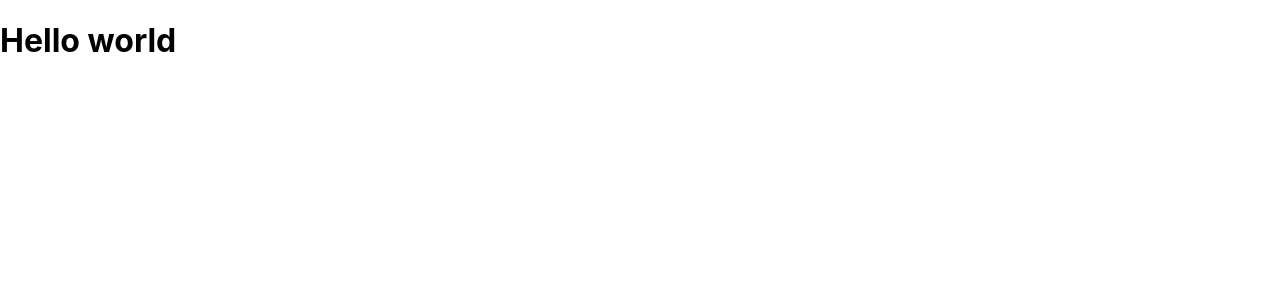
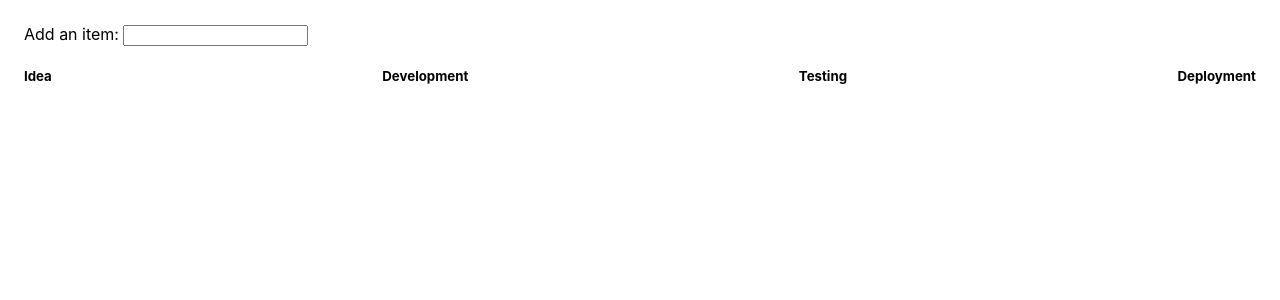
Before and after one commit to FlavioMiyaji/AssemblyLine, a React (Create React App) app: page / in a window 1280 px wide. Shown: the top 300 px of the page. Built offline with nearby package versions, Linux system fonts and the light colour scheme.

Commit message:
AssemblyLine skeleton

```diff
--- a/src/App.tsx
+++ b/src/App.tsx
@@ -1,7 +1,16 @@
+import { AssemblyLine } from './components';
+
 function App() {
   return (
     <div id="app">
-      <h1>Hello world</h1>
+      <AssemblyLine
+        stages={[
+          "Idea",
+          "Development",
+          "Testing",
+          "Deployment"
+        ]}
+      />
     </div>
   );
 }
--- /dev/null
+++ b/src/components/AssemblyLine/index.tsx
@@ -0,0 +1,52 @@
+import { useState } from "react";
+
+import { Container, Header, Stages, Stage, Task } from "./styles";
+
+type Props = {
+  stages: string[];
+}
+
+interface IStage {
+  name: string;
+  tasks: string[];
+}
+
+export function AssemblyLine({ stages }: Props) {
+  const [newTask, setNewTask] = useState("");
+  const list: IStage[] = stages.map(name => ({ name, tasks: [] }));
+
+  const handleTask = (event: React.ChangeEvent<HTMLInputElement>) => {
+    setNewTask(event.target.value);
+    event.stopPropagation();
+  }
+
+  return (
+    <Container data-testid="">
+      <Header>
+        <label form="new-task">Add an item: </label>
+        <input
+          data-testid="new-task"
+          type="text"
+          id="new-task"
+          name="new-task"
+          value={newTask}
+          onChange={handleTask}
+        />
+      </Header>
+      <Stages>
+        {list.map((stage) => (
+          <Stage data-testid="stage" key={stage.name}>
+            <h5>{stage.name}</h5>
+            <div data-testid="tasks">
+              {stage.tasks.map((task) => (
+                <Task data-testid="task">
+                  {task}
+                </Task>
+              ))}
+            </div>
+          </Stage>
+        ))}
+      </Stages>
+    </Container>
+  )
+};
--- /dev/null
+++ b/src/components/AssemblyLine/styles.ts
@@ -0,0 +1,19 @@
+import styled from 'styled-components';
+
+export const Container = styled.div`
+  display: flex;
+  flex-direction: column;
+  padding: 24px;
+`;
+
+export const Header = styled.div`
+`;
+
+export const Stages = styled.div`
+  display: flex;
+  justify-content: space-between;
+`;
+
+export const Stage = styled.div``;
+
+export const Task = styled.button``;
--- /dev/null
+++ b/src/components/index.ts
@@ -0,0 +1,5 @@
+import { AssemblyLine } from "./AssemblyLine"
+
+export {
+  AssemblyLine,
+};
```
